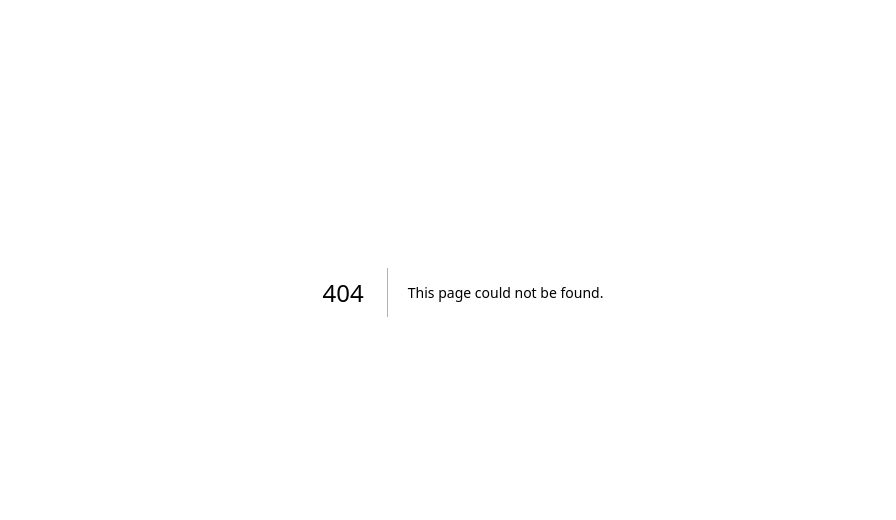
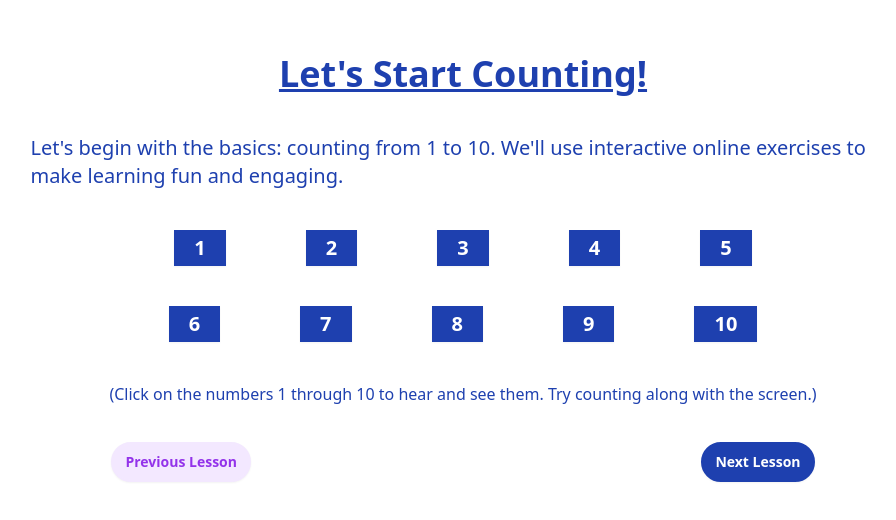
Before and after one commit to jsoto007/learn-link, a Next.js app in the folder client/: page /dashboard/lessons/intro_to_numbers/2 in a window 1280 px wide. Before the commit this address had no page. Shown: the part 108-628 px from the top of the page, without its empty margins (177-1073 px from the left). Built offline with nearby package versions, Linux system fonts and the light colour scheme.

Commit message:
Gets lesson 1 and 2 to a pretty good spot

```diff
--- /dev/null
+++ b/client/src/app/dashboard/lessons/intro_to_numbers/1/page.jsx
@@ -0,0 +1,31 @@
+import Link from 'next/link'
+import React from 'react'
+
+export default function page() {
+    const course = {
+        title : "What are Numbers?",
+        content : "Numbers are the building blocks of mathematics. They are symbols used to represent quantity, order, and position. Numbers enable us to understand and communicate about the world around us. Whether we're talking about the age of a friend, the cost of groceries, or the time on a clock, numbers play a vital role in our daily lives."
+      }
+
+        const layout =
+        <div className="font-sans text-blue-800 mb-12">
+          <h1 className='text-center text-4xl font-semibold mb-10 underline'>{course.title}</h1>
+          <div className='flex justify-center mb-20'>
+            <p className="text-xl font-medium mb-8 w-3/4" >{course.content}</p>
+          </div>
+          <div className='flex justify-around'>
+          <Link href='/dashboard/lessons/intro_to_numbers'>
+            <button className='mt-4 rounded-full bg-purple-100 border-2 border-purple-100 px-3 py-1.5 text-sm font-semibold leading-6 text-purple-600 shadow-sm hover:bg-purple-50 hover:border-purple-50 focus-visible:outline focus-visible:outline-2 focus-visible:outline-offset-2 focus-visible:outline-indigo-600'>Previous Lesson</button>
+          </Link>
+          <Link href='/dashboard/lessons/intro_to_numbers/2'>
+            <button className='mt-4 rounded-full bg-blue-800 border-2 border-blue-800 px-3 py-1.5 text-sm font-semibold leading-6 text-white shadow-sm hover:bg-blue-600 hover:border-blue-600  focus-visible:outline focus-visible:outline-2 focus-visible:outline-offset-2 focus-visible:outline-indigo-600'>Next Lesson</button>
+          </Link>
+          </div>
+        </div>
+
+      return (
+        <main className='flex items-center justify-center bg-white h-screen'>
+          {layout}
+        </main>
+  )
+}
--- /dev/null
+++ b/client/src/app/dashboard/lessons/intro_to_numbers/2/page.jsx
@@ -0,0 +1,59 @@
+'use client'
+import Link from 'next/link'
+import React from 'react'
+
+
+export default function page() {
+
+
+
+    const course = {
+        title : "Let's Start Counting!",
+        content : "Let's begin with the basics: counting from 1 to 10. We'll use interactive online exercises to make learning fun and engaging."
+      }
+
+    const speak = (word) => {
+        let utterance = new SpeechSynthesisUtterance(word)
+        speechSynthesis.speak(utterance)
+    }
+
+    const layout = (
+        <div className="flex-col font-sans text-blue-800 mb-12">
+          <h1 className='text-center text-4xl font-semibold mb-10 underline'>{course.title}</h1>
+          <div className='flex justify-center mb-10'>
+            <p className="text-xl font-medium w-3/4" >{course.content}</p>
+          </div>
+          <div className='flex justify-center mb-10'>
+            <button onClick={() => speak("1")} className='bg-blue-800 mr-10 ml-10 px-5 py-1.5 text-xl font-semibold leading-6 text-white shadow-sm hover:bg-blue-600 focus-visible:outline focus-visible:outline-2 focus-visible:outline-offset-2 focus-visible:outline-indigo-600'>1</button>
+            <button onClick={() => speak("2")} className='bg-blue-800 mr-10 ml-10 px-5 py-1.5 text-xl font-semibold leading-6 text-white shadow-sm hover:bg-blue-600 focus-visible:outline focus-visible:outline-2 focus-visible:outline-offset-2 focus-visible:outline-indigo-600'>2</button>
+            <button onClick={() => speak("3")} className='bg-blue-800 mr-10 ml-10 px-5 py-1.5 text-xl font-semibold leading-6 text-white shadow-sm hover:bg-blue-600 focus-visible:outline focus-visible:outline-2 focus-visible:outline-offset-2 focus-visible:outline-indigo-600'>3</button>
+            <button onClick={() => speak("4")} className='bg-blue-800 mr-10 ml-10 px-5 py-1.5 text-xl font-semibold leading-6 text-white shadow-sm hover:bg-blue-600 focus-visible:outline focus-visible:outline-2 focus-visible:outline-offset-2 focus-visible:outline-indigo-600'>4</button>
+            <button onClick={() => speak("5")} className='bg-blue-800 mr-10 ml-10 px-5 py-1.5 text-xl font-semibold leading-6 text-white shadow-sm hover:bg-blue-600 focus-visible:outline focus-visible:outline-2 focus-visible:outline-offset-2 focus-visible:outline-indigo-600'>5</button>
+          </div>
+          <div className='flex justify-center mb-10'>
+            <button onClick={() => speak("6")} className='bg-blue-800 mr-10 ml-10 px-5 py-1.5 text-xl font-semibold leading-6 text-white shadow-sm hover:bg-blue-600 focus-visible:outline focus-visible:outline-2 focus-visible:outline-offset-2 focus-visible:outline-indigo-600'>6</button>
+            <button onClick={() => speak("7")} className='bg-blue-800 mr-10 ml-10 px-5 py-1.5 text-xl font-semibold leading-6 text-white shadow-sm hover:bg-blue-600 focus-visible:outline focus-visible:outline-2 focus-visible:outline-offset-2 focus-visible:outline-indigo-600'>7</button>
+            <button onClick={() => speak("8")} className='bg-blue-800 mr-10 ml-10 px-5 py-1.5 text-xl font-semibold leading-6 text-white shadow-sm hover:bg-blue-600 focus-visible:outline focus-visible:outline-2 focus-visible:outline-offset-2 focus-visible:outline-indigo-600'>8</button>
+            <button onClick={() => speak("9")} className='bg-blue-800 mr-10 ml-10 px-5 py-1.5 text-xl font-semibold leading-6 text-white shadow-sm hover:bg-blue-600 focus-visible:outline focus-visible:outline-2 focus-visible:outline-offset-2 focus-visible:outline-indigo-600'>9</button>
+            <button onClick={() => speak("10")} className='bg-blue-800 mr-10 ml-10 px-5 py-1.5 text-xl font-semibold leading-6 text-white shadow-sm hover:bg-blue-600 focus-visible:outline focus-visible:outline-2 focus-visible:outline-offset-2 focus-visible:outline-indigo-600'>10</button>
+          </div>
+          <div className='flex justify-center mb-5'>
+            <p>(Click on the numbers 1 through 10 to hear and see them. Try counting along with the screen.)</p>
+          </div>
+          <div className='flex justify-around'>
+          <Link href='/dashboard/lessons/intro_to_numbers/1'>
+            <button className='mt-4 rounded-full bg-purple-100 border-2 border-purple-100 px-3 py-1.5 text-sm font-semibold leading-6 text-purple-600 shadow-sm hover:bg-purple-50 hover:border-purple-50 focus-visible:outline focus-visible:outline-2 focus-visible:outline-offset-2 focus-visible:outline-indigo-600'>Previous Lesson</button>
+          </Link>
+          <Link href='/dashboard/lessons/intro_to_numbers/3'>
+            <button className='mt-4 rounded-full bg-blue-800 border-2 border-blue-800 px-3 py-1.5 text-sm font-semibold leading-6 text-white shadow-sm hover:bg-blue-600 hover:border-blue-600  focus-visible:outline focus-visible:outline-2 focus-visible:outline-offset-2 focus-visible:outline-indigo-600'>Next Lesson</button>
+          </Link>
+          </div>
+        </div>
+    )
+
+      return (
+        <main className='flex items-center justify-center bg-white h-screen'>
+          {layout}
+        </main>
+  )
+}
--- a/client/src/app/dashboard/lessons/intro_to_numbers/page.jsx
+++ b/client/src/app/dashboard/lessons/intro_to_numbers/page.jsx
@@ -1,3 +1,4 @@
+import Link from 'next/link'
 import React from 'react'
 
 export default function page() {
@@ -9,20 +10,22 @@ export default function page() {
   }
 
     const layout =
-    <div className="font-sans text-blue-800 m-5">
-      <h1 className='text-center text-4xl font-semibold m-7 mt-20 mb-10 underline'>{course.title}</h1>
+    <div className="font-sans text-blue-800 mb-12">
+      <h1 className='text-center text-4xl font-semibold mb-10 underline'>{course.title}</h1>
       <ul className='mb-20'>
       {course.objectives.map((objective, index) => {
         return <li className="text-xl font-medium mb-8" key={index}>{index + 1}. {objective}</li>
       })}
       </ul>
-      <div className='flex justify-center'>
-        <button className='mt-4 w-1/2 rounded-full bg-blue-800 px-3 py-1.5 text-sm font-semibold leading-6 text-white shadow-sm hover:bg-blue-600 focus-visible:outline focus-visible:outline-2 focus-visible:outline-offset-2 focus-visible:outline-indigo-600'>Start Learning</button>
-      </div>
+      <Link href='/dashboard/lessons/intro_to_numbers/1'>
+        <div className='flex justify-center'>
+          <button className='mt-4 w-1/2 rounded-full bg-blue-800 px-3 py-1.5 text-sm font-semibold leading-6 text-white shadow-sm hover:bg-blue-600 focus-visible:outline focus-visible:outline-2 focus-visible:outline-offset-2 focus-visible:outline-indigo-600'>Start Learning</button>
+        </div>
+      </Link>
     </div>
 
   return (
-    <main className='flex align-center justify-center bg-white h-screen'>
+    <main className='flex items-center justify-center bg-white h-screen'>
       {layout}
     </main>
   )
```
